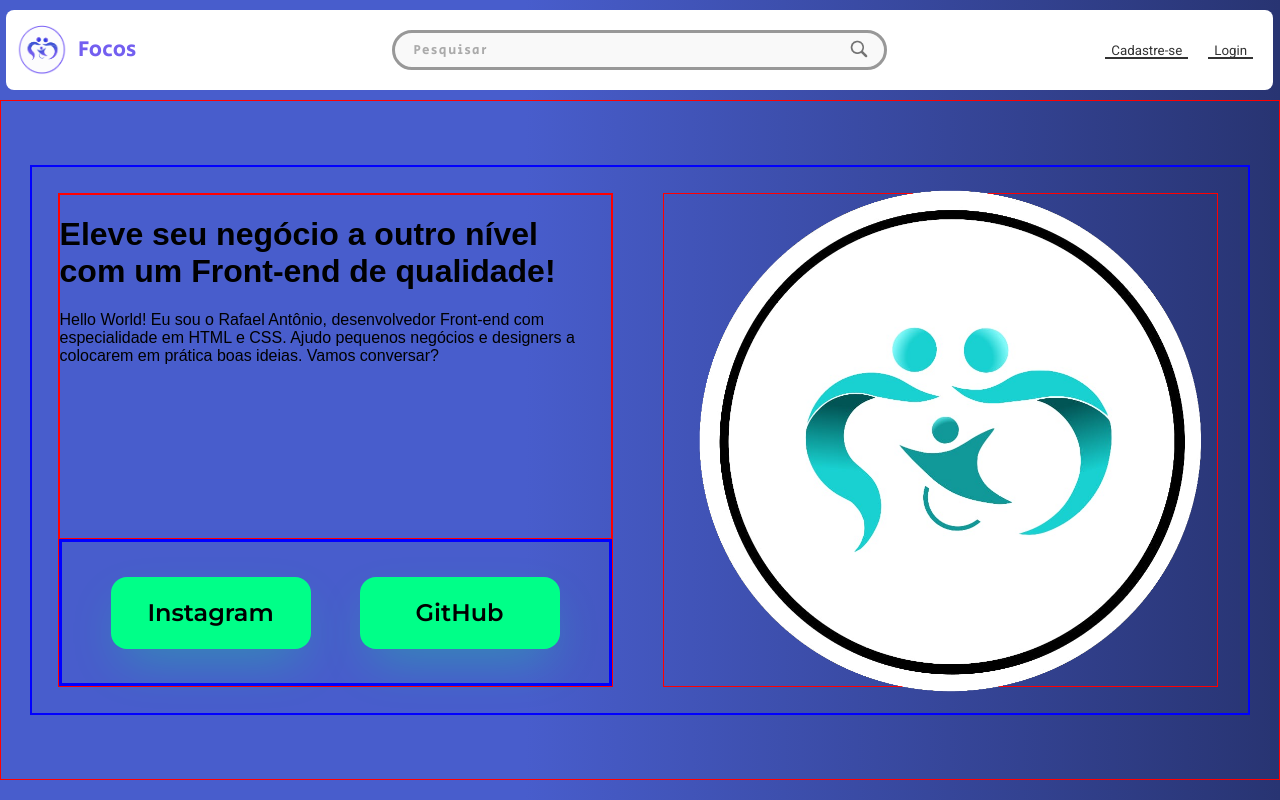
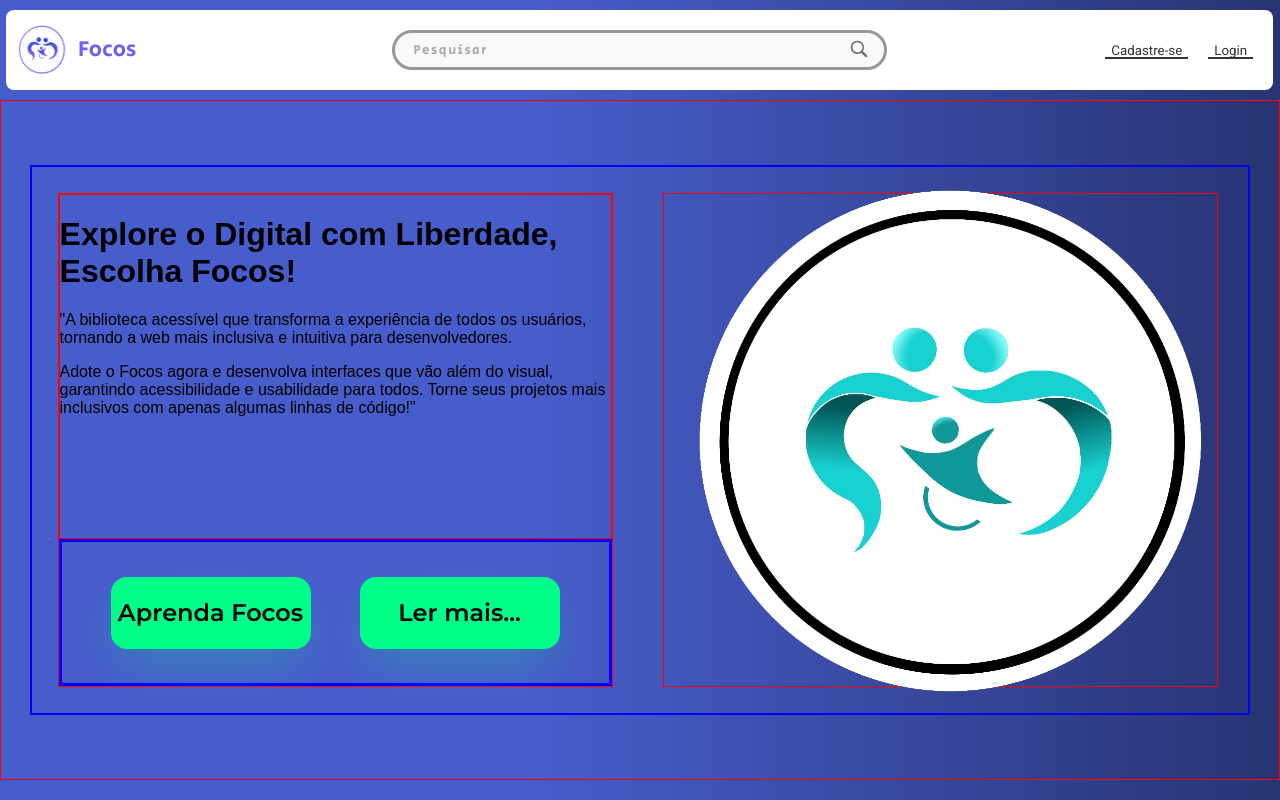
Before and after one commit to RafaelTome22/TCC-ETEC-JARAGUA, a React (Create React App) app in the folder projeto-react/: page / in a window 1280 px wide. Built offline with nearby package versions, Linux system fonts and the light colour scheme; no server answers.

Commit message:
finalizando detalhes na vitrine

```diff
--- a/projeto-react/src/PAGES/vitrine.js
+++ b/projeto-react/src/PAGES/vitrine.js
@@ -97,12 +97,13 @@
         <div className={styles['conteudo-apresentacao']}> {/* inicio do container de conteudo da apresentação */}
             <div className={styles['texto-conteudo-apresentacao']}> {/* inicio do container de texto do conteudo da apresentação */}
               <div className={styles['texto-conteudo-apresentacao-main']}>
-                  <h1>Eleve seu negócio a outro nível <strong>com um Front-end de qualidade!</strong></h1>
-                  <p>Hello World! Eu sou o Rafael Antônio, desenvolvedor Front-end com especialidade em HTML e CSS. Ajudo pequenos negócios e designers a colocarem em prática boas ideias. Vamos conversar?</p>
+                  <h1>Explore o Digital com Liberdade, <strong>Escolha Focos!</strong></h1>
+                  <p>"A biblioteca acessível que transforma a experiência de todos os usuários, tornando a web mais inclusiva e intuitiva para desenvolvedores.</p>
+                  <p>Adote o Focos agora e desenvolva interfaces que vão além do visual, garantindo acessibilidade e usabilidade para todos. Torne seus projetos mais inclusivos com apenas algumas linhas de código!"</p>
               </div>
               <div className={styles['link']}>
-                <a href="https://www.instagram.com/devcontentss/" className={styles['links']}>Instagram</a>
-                <a href="https://github.com/RafaelTome22/" className={styles['links']}>GitHub</a>
+                <a href="biblioteca" className={styles['links']}>Aprenda Focos</a>
+                <a href="https://github.com/RafaelTome22/" className={styles['links']}>Ler mais...</a>
               </div>
             </div> {/* fim do container de texto do conteudo da apresentação */}
             <div className={styles['image-conteudo-apresentacao']}> {/* inicio do container de imagem do conteudo da apresentação */}
```
